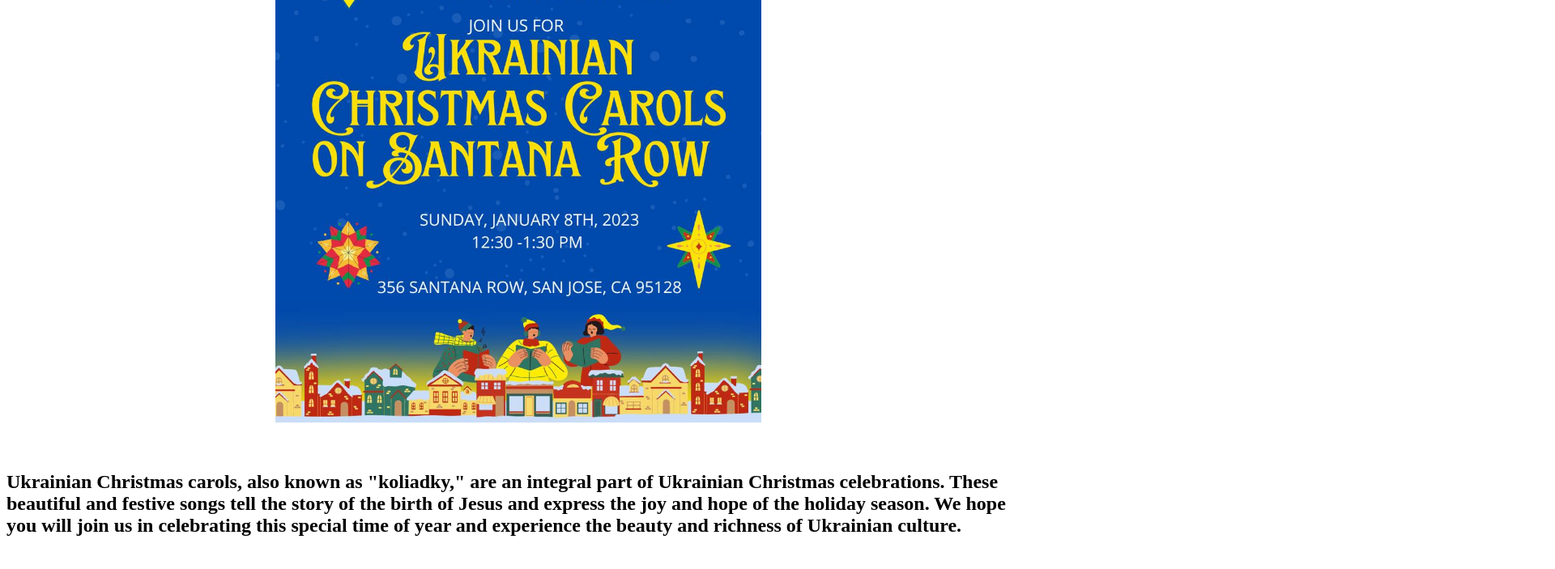
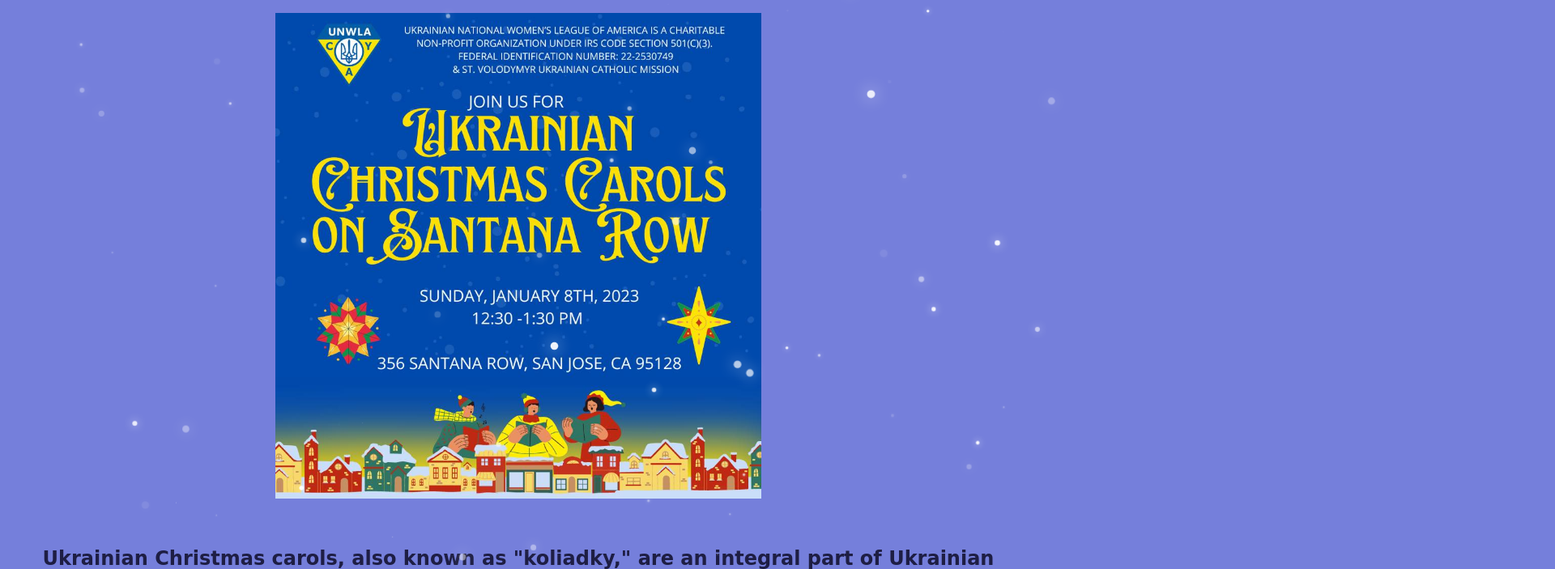
Before and after one commit to IrynaAnpilogova/carols, a plain HTML site: page index.html in a window 1280 px wide. Shown: the part 280-983 px from the top of the page at 81% size, 1920 px wide, since content can reach past the window. Drawn offline with Linux system fonts and the light colour scheme; files that its build step writes are made by us from their sources; files whose address does not match are found by name.

Commit message:
Use relative path

```diff
--- a/index.html
+++ b/index.html
@@ -1,18 +1,19 @@
 <!DOCTYPE html>
 
 <html>
+
 <head>
     <meta charset="utf-8">
     <meta name="viewport" content="width=device-width, initial-scale=1">
     <title>Ukrainian Christmas Carols on Santana Row</title>
-        <link rel="stylesheet" href="/Users/anpilog/Desktop/Kolyadky/style.css">
-        <script src="/Users/anpilog/Desktop/Kolyadky/pure-snow.js-master/pure-snow.js" defer></script>
+    <link rel="stylesheet" href="style.css">
+    <script src="pure-snow.js-master/pure-snow.js" defer></script>
 
 </head>
 
 <br>
 
-        <audio src="/Users/anpilog/Desktop/Kolyadky/music/carol-of-the-bells-121362.mp3" autoplay loop controls>
+<audio src="music/carol-of-the-bells-121362.mp3" autoplay loop controls>
             Your browser does not support the audio element.
         </audio>
 
@@ -42,15 +43,15 @@
 <br>
 </br>
 
-            <img src="/Users/anpilog/Desktop/Kolyadky/pictures/img_1.jpeg" width="600" height="600">
+<img src="pictures/img_1.jpeg" width="600" height="600">
 
 <br>
 </br>
 
 <h2>
     <p>
-             Ukrainian Christmas carols, also known as "koliadky," are an integral part of Ukrainian Christmas celebrations. These beautiful and festive songs tell the story of the birth of Jesus and express the joy and hope of the holiday season.
-             We hope you will join us in celebrating this special time of year and experience the beauty and richness of Ukrainian culture.
+        Ukrainian Christmas carols, also known as "koliadky," are an integral part of Ukrainian Christmas celebrations. These beautiful and festive songs tell the story of the birth of Jesus and express the joy and hope of the holiday season. We hope you will
+        join us in celebrating this special time of year and experience the beauty and richness of Ukrainian culture.
 
     </p>
 
@@ -68,7 +69,8 @@
 
 <div class="video">
     <h3>
-                A classic holiday song, today, the song of survival as Ukraine’s Shchedryk Children Choir performs “Carol Of The Bells” at New York’s Carnegie Hall . The same venue where the Ukrainian song premiered a century ago. The choir’s members reunited this summer after many fled to safer places during the war. Over the last few weeks, they rehearsed in Kyiv, sometimes practicing in a bomb shelter without electricity. Now, the children who’ve been through so much are proving joy and hope can prevail.
+        A classic holiday song, today, the song of survival as Ukraine’s Shchedryk Children Choir performs “Carol Of The Bells” at New York’s Carnegie Hall . The same venue where the Ukrainian song premiered a century ago. The choir’s members reunited this summer
+        after many fled to safer places during the war. Over the last few weeks, they rehearsed in Kyiv, sometimes practicing in a bomb shelter without electricity. Now, the children who’ve been through so much are proving joy and hope can prevail.
     </h3>
     <iframe width="600" height="315" src="https://www.youtube.com/embed/rdR7rUsPNnA" frameborder="0" allow="accelerometer; autoplay; clipboard-write; encrypted-media; gyroscope; picture-in-picture" allowfullscreen></iframe>
 
```
Lines whose indentation alone changed are shown as unchanged.
